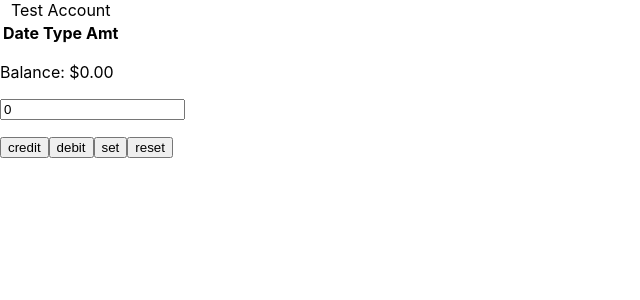
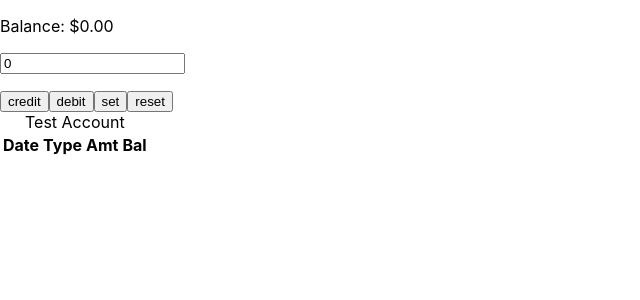
Before and after one commit to revslaughter/budgetaire, a React (Create React App) app: page / in a window 1280 px wide. Shown: the top 300 px of the page, without its empty margins (0-640 px from the left). Built offline with nearby package versions, Linux system fonts and the light colour scheme; what flux would draw is missing.

Commit message:
refactored app.js to its own little component
added a balance tracker to the register

started budget store that will track target, actual, and variance

```diff
--- a/src/App.js
+++ b/src/App.js
@@ -1,80 +1,8 @@
 import React, { Component } from "react";
-import AccountStore from "./store/account";
-import { AccountActions } from "./actions";
-import AccountRegister from "./components/account/accountRegister";
-import AccountActionButton from "./components/account/accountActionButton";
+import AccountEntry from "./components/account/accountEntry";
 class App extends Component {
-  dateFormatOptions = {
-    weekday: "long",
-    year: "numeric",
-    month: "long",
-    day: "numeric"
-  };
-
-  constructor() {
-    super();
-    this.state = { balance: AccountStore.balance(), inputVal: 0 };
-  }
-
-  componentWillMount() {
-    const setAccountState = () => {
-      this.setState({
-        balance: AccountStore.balance()
-      });
-    };
-    AccountStore.on("set", setAccountState);
-    AccountStore.on("credit", setAccountState);
-    AccountStore.on("reset", setAccountState);
-    AccountStore.on("debit", setAccountState);
-  }
-
-  componentWillUnmount() {
-    AccountStore.removeAllListeners();
-  }
-
-  amountCatcher(changeEvent) {
-    this.setState({ inputVal: parseInt(changeEvent.target.value) });
-  }
-
   render() {
-    return (
-      <div className="App">
-        <AccountRegister
-          dateFormat={this.dateFormatOptions}
-          account={AccountStore}
-          name="Test Account"
-        />
-        <p>Balance: {AccountStore.balance()}</p>
-        <p>
-          <input
-            width="150px"
-            type="number"
-            value={this.state.inputVal}
-            onChange={event => this.amountCatcher(event)}
-          />
-        </p>
-        <AccountActionButton
-          val={this.state.inputVal}
-          action={AccountActions.credit}
-          label="credit"
-        />
-        <AccountActionButton
-          val={this.state.inputVal}
-          action={AccountActions.debit}
-          label="debit"
-        />
-        <AccountActionButton
-          val={this.state.inputVal}
-          action={AccountActions.set}
-          label="set"
-        />
-        <AccountActionButton
-          val={this.state.inputVal}
-          action={AccountActions.reset}
-          label="reset"
-        />
-      </div>
-    );
+    return <AccountEntry />;
   }
 }
 
--- /dev/null
+++ b/src/components/account/accountEntry.js
@@ -0,0 +1,83 @@
+import React, { Component } from "react";
+import AccountStore from "../../store/account";
+import { AccountActions } from "../../actions";
+import AccountRegister from "./accountRegister";
+import AccountActionButton from "./accountActionButton";
+class App extends Component {
+  dateFormatOptions = {
+    weekday: "long",
+    year: "numeric",
+    month: "long",
+    day: "numeric"
+  };
+
+  constructor() {
+    super();
+    this.state = { balance: AccountStore.balance(), inputVal: 0 };
+  }
+
+  componentWillMount() {
+    const setAccountState = () => {
+      this.setState({
+        balance: AccountStore.balance()
+      });
+    };
+    AccountStore.on("set", setAccountState);
+    AccountStore.on("credit", setAccountState);
+    AccountStore.on("reset", setAccountState);
+    AccountStore.on("debit", setAccountState);
+  }
+
+  componentWillUnmount() {
+    AccountStore.removeAllListeners();
+  }
+
+  amountCatcher(changeEvent) {
+    this.setState({ inputVal: parseFloat(changeEvent.target.value) });
+  }
+
+  render() {
+    return (
+      <div className="App">
+        <p>Balance: {AccountStore.balance()}</p>
+        <p>
+          <input
+            width="150px"
+            type="number"
+            value={this.state.inputVal}
+            onChange={event => this.amountCatcher(event)}
+          />
+        </p>
+        <p>
+          <AccountActionButton
+            val={this.state.inputVal}
+            action={AccountActions.credit}
+            label="credit"
+          />
+          <AccountActionButton
+            val={this.state.inputVal}
+            action={AccountActions.debit}
+            label="debit"
+          />
+          <AccountActionButton
+            val={this.state.inputVal}
+            action={AccountActions.set}
+            label="set"
+          />
+          <AccountActionButton
+            val={this.state.inputVal}
+            action={AccountActions.reset}
+            label="reset"
+          />
+          <AccountRegister
+            dateFormat={this.dateFormatOptions}
+            account={AccountStore}
+            name="Test Account"
+          />
+        </p>
+      </div>
+    );
+  }
+}
+
+export default App;
--- a/src/components/account/accountRegister.js
+++ b/src/components/account/accountRegister.js
@@ -9,6 +9,7 @@ const Register = props => (
           <th>Date</th>
           <th>Type</th>
           <th>Amt</th>
+          <th>Bal</th>
         </tr>
       </thead>
       <tbody>
@@ -17,6 +18,7 @@ const Register = props => (
             <td>{t.date.toLocaleDateString()}</td>
             <td>{t.type}</td>
             <td>{t.amount.formatted()}</td>
+            <td>{t.balance}</td>
           </tr>
         ))}
       </tbody>
--- a/src/store/account.js
+++ b/src/store/account.js
@@ -18,26 +18,29 @@ class Account extends EventEmitter {
     this.register.push({
       ...transaction,
       type: "SET",
-      amount: new Muny(transaction.amount)
+      amount: new Muny(transaction.amount),
+      balance: this._balance.formatted()
     });
     this.emit("set");
   }
   credit(transaction) {
+    this._balance.add(transaction.amount);
     this.register.push({
       ...transaction,
       type: "CREDIT",
-      amount: new Muny(transaction.amount)
+      amount: new Muny(transaction.amount),
+      balance: this._balance.formatted()
     });
-    this._balance.add(transaction.amount);
     this.emit("credit");
   }
   debit(transaction) {
+    this._balance.subtract(transaction.amount);
     this.register.push({
       ...transaction,
       type: "DEBIT",
-      amount: new Muny(transaction.amount)
+      amount: new Muny(transaction.amount),
+      balance: this._balance.formatted()
     });
-    this._balance.subtract(transaction.amount);
     this.emit("debit");
   }
 
```
Also changed, not shown: src/store/budgetStore.js (added, +7 -0 lines), 2 other files (tests, documents, lock files or other folders).
